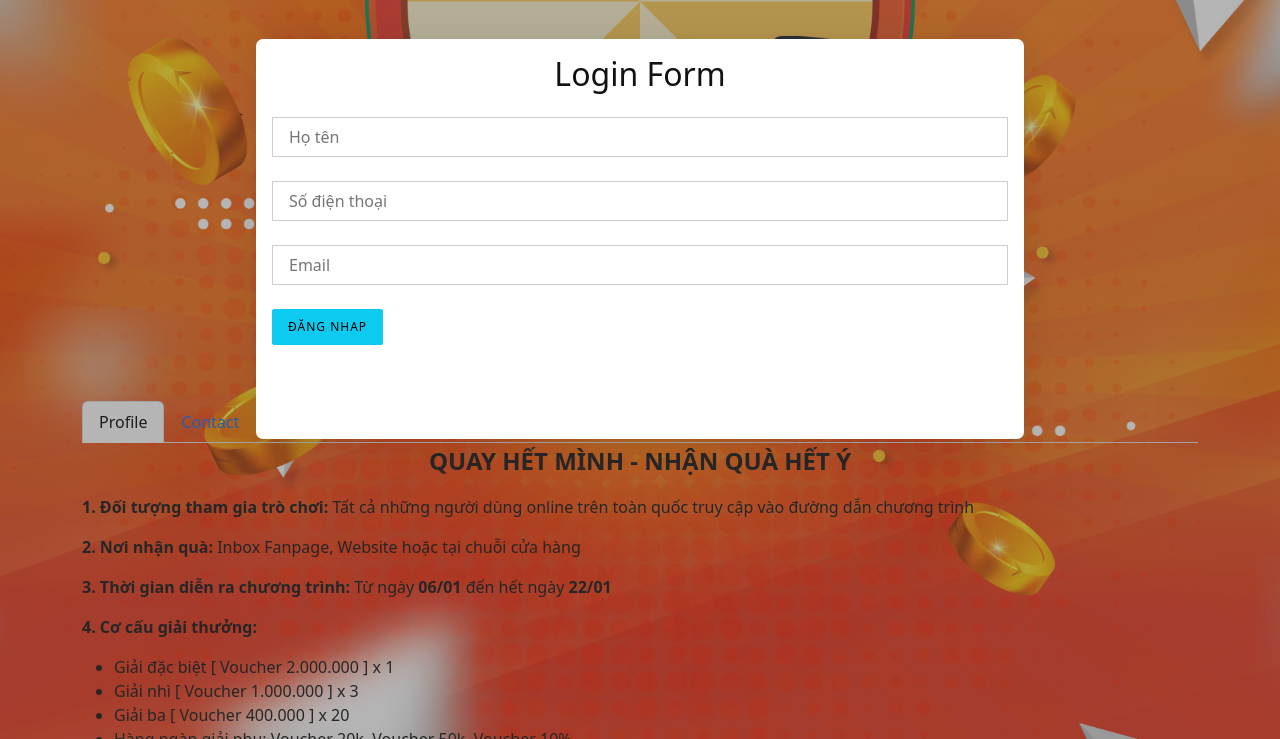
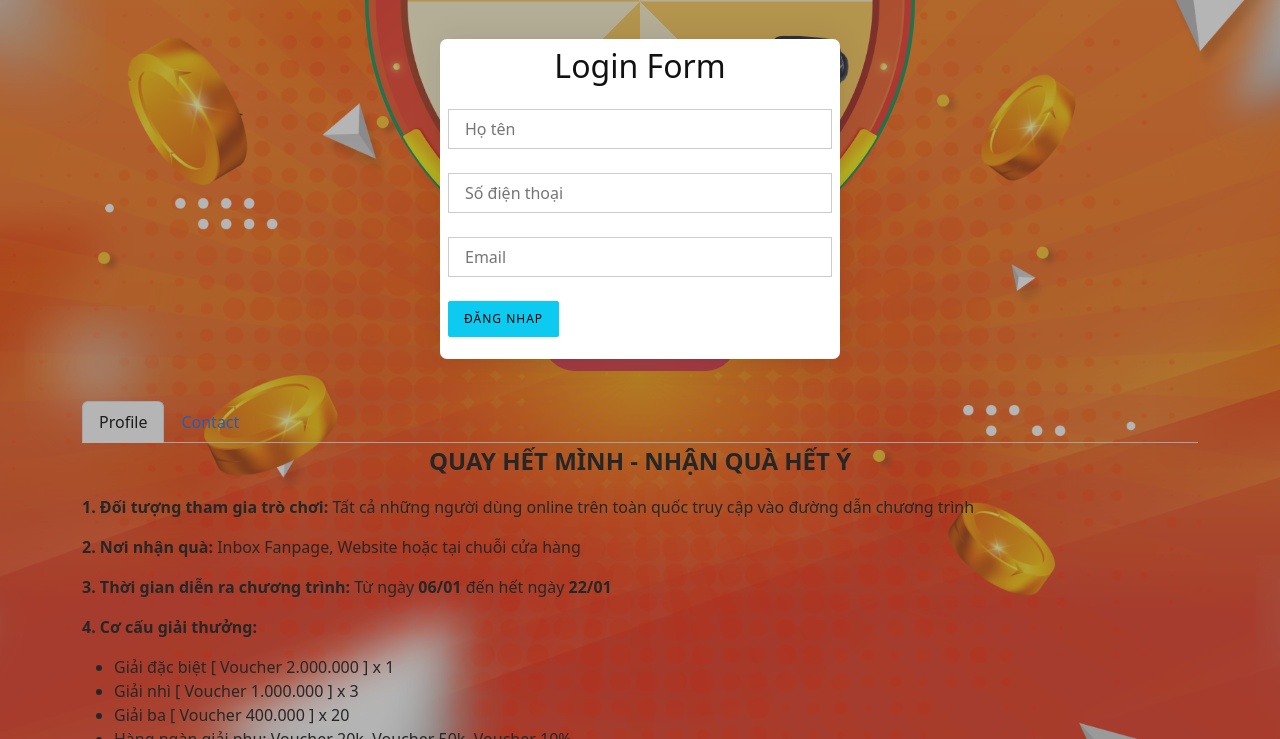
Before and after one commit to TruongVanThuong/vong-quay-trung-thuong, a plain HTML site: page index.html in a window 1280 px wide. Both pictures are taken after a click on the button "Quay thưởng". Shown: the part 824-1563 px from the top of the page. Drawn offline with nearby package versions, Linux system fonts and the light colour scheme; some packages are replaced by stand-ins of ours; a script that the page names is missing.

Commit message:
edit form

```diff
--- a/assets/css/login.css
+++ b/assets/css/login.css
@@ -18,9 +18,9 @@
 }
 
 .box-login {
-    width: 60%;
-    height: 50%;
-    padding: 1rem;
+    width: 400px;
+    height: 320px;
+    padding: 0.5rem;
     box-shadow: 0 0 30px rgba(0, 0, 0, 0.1);
     background-color: #fff;
     border-radius: 7px;
```
